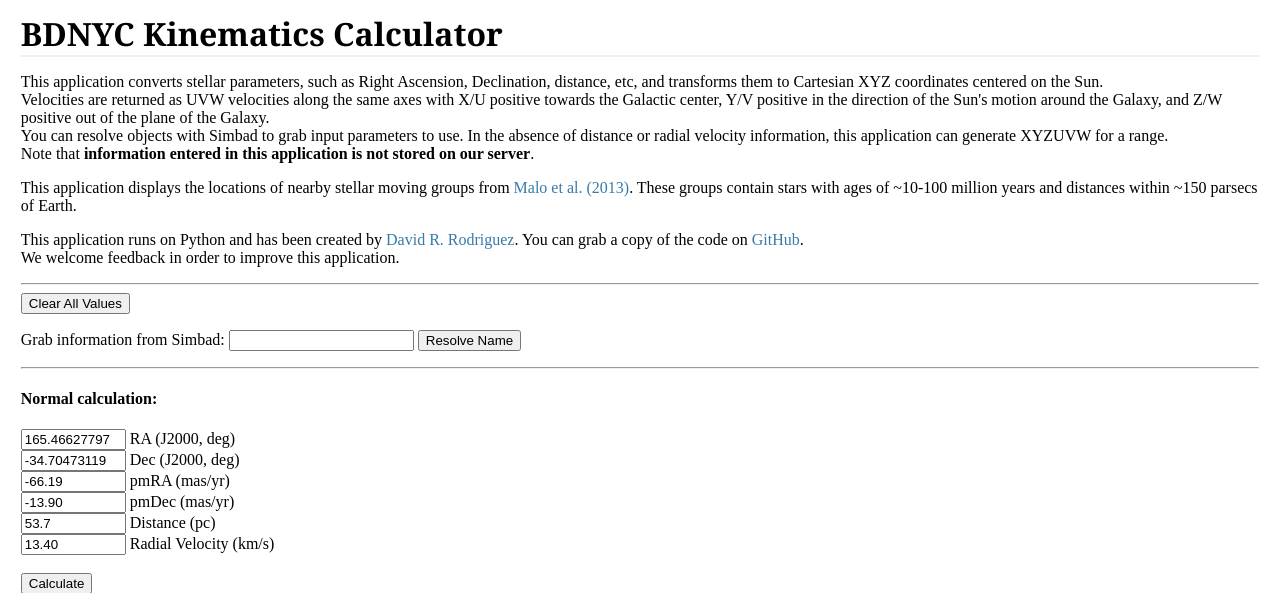
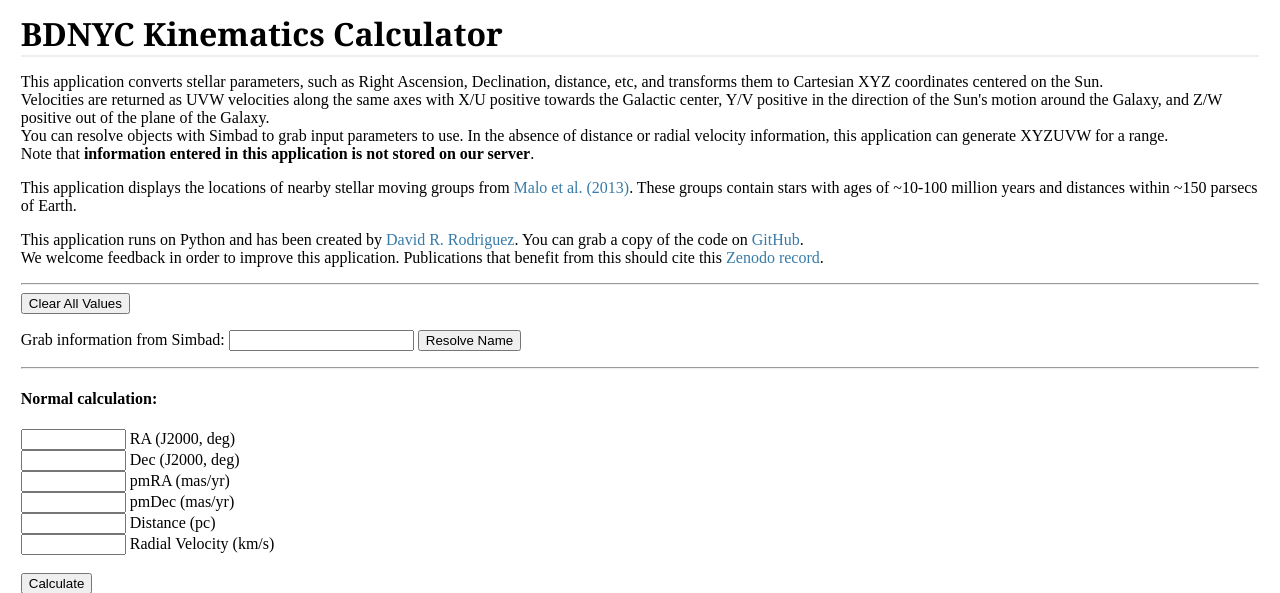
Before and after one commit to dr-rodriguez/Kinematics-App, a Flask app: page /query in a window 1280 px wide. Shown: the part 219-812 px from the top of the page. Run offline with Flask 2, Linux system fonts and the light colour scheme.

Commit message:
added zenodo information

```diff
--- a/kinematics_app/templates/query.html
+++ b/kinematics_app/templates/query.html
@@ -35,12 +35,11 @@
             <a href="http://dr-rodriguez.github.io/">David R. Rodriguez</a>.
             You can grab a copy of the code on <a href="https://github.com/dr-rodriguez/Kinematics-App">GitHub</a>. <br>
             We welcome feedback in order to improve this application.
-            <!--Publications that benefit from this should cite this record [ADD ZENODO LINK].-->
+            Publications that benefit from this should cite this
+            <a href="https://zenodo.org/badge/latestdoi/4730/dr-rodriguez/Kinematics-App">Zenodo record</a>.
         </p>
 
         <hr>
-
-        <!--<h4 id="all_known">Calculate XYZUVW</h4>-->
 
         <form action="clear">
             <input type="submit" value="Clear All Values">
@@ -110,6 +109,9 @@
         <p id="grey_note">
             Created by <a href="http://dr-rodriguez.github.io/">David R. Rodriguez</a> for the
             <a href="http://www.bdnyc.org/">Brown Dwarfs in New York City (BDNYC)</a> research team.
+            <a href="https://zenodo.org/badge/latestdoi/4730/dr-rodriguez/Kinematics-App">
+                <img src="https://zenodo.org/badge/4730/dr-rodriguez/Kinematics-App.svg" alt="10.5281/zenodo.51324">
+            </a>
         </p>
     </div>
 
```
Also changed, not shown: README.md.
